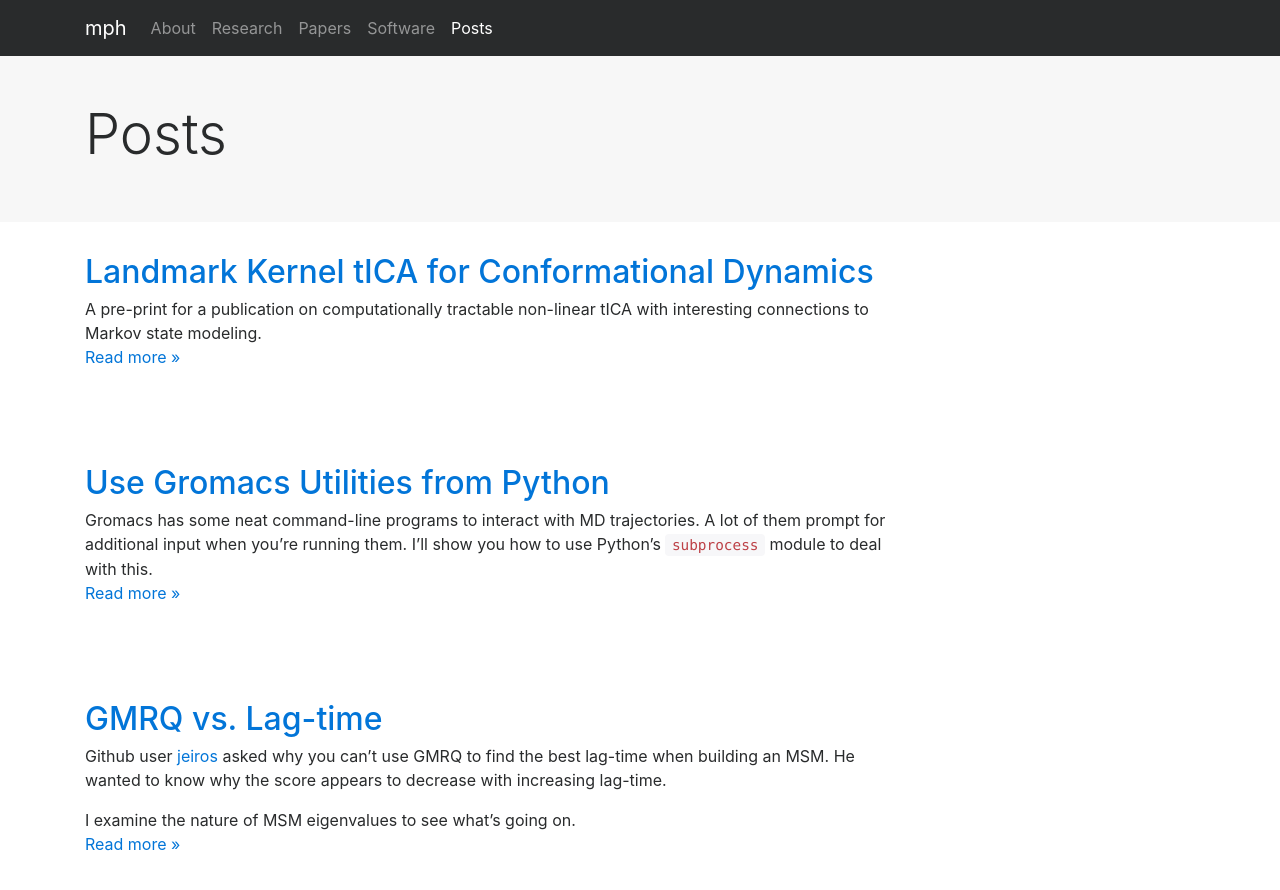
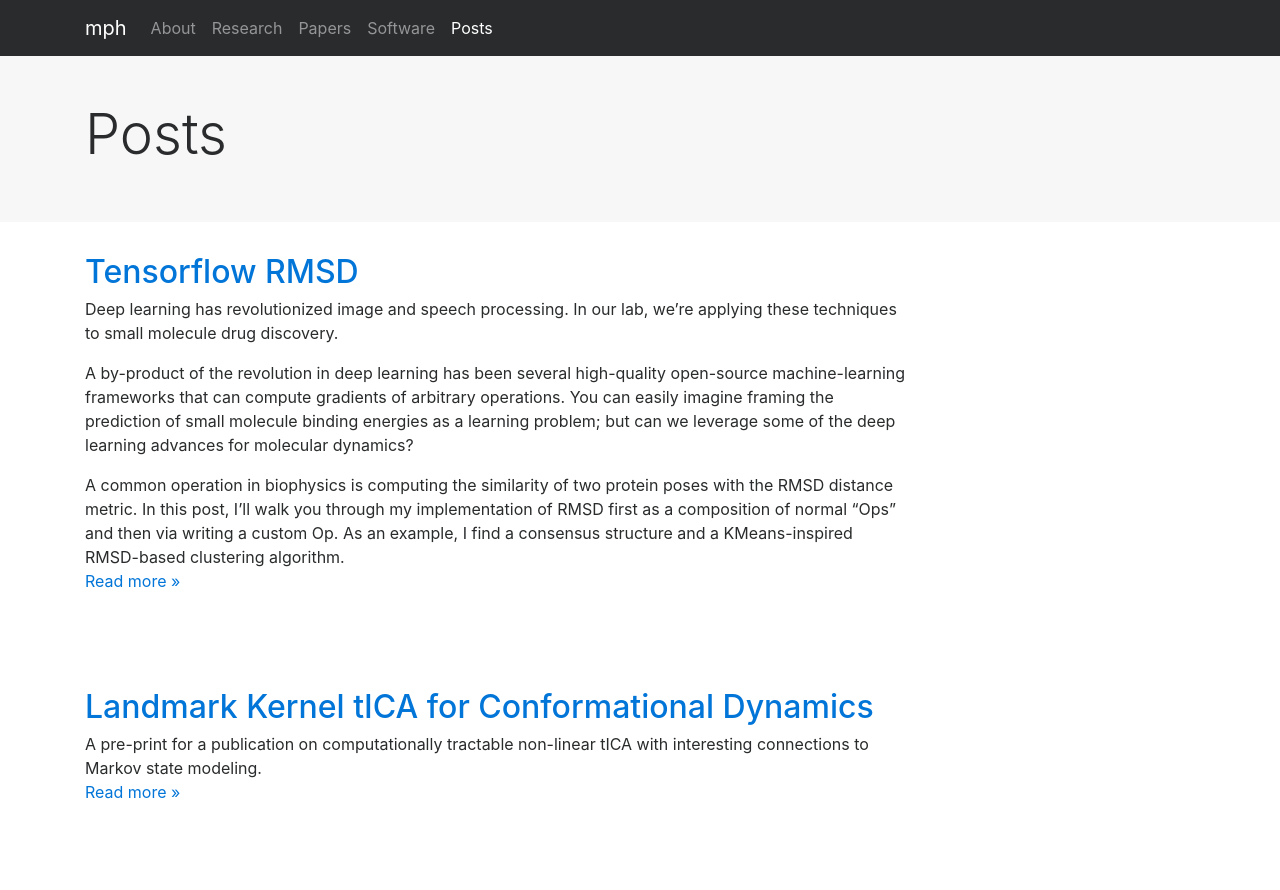
Before and after one commit to mpharrigan/mpharrigan.github.io, a Jekyll site: the page built from posts/index.html, in a window 1280 px wide and 900 px high. Shown: the top 890 px of the window. Built offline with Jekyll 4.4.1, drawn with Linux system fonts in a browser that asks for light colours.

Commit message:
Link to post

```diff
--- a/_data/posts.yaml
+++ b/_data/posts.yaml
@@ -1,3 +1,21 @@
+- url: /2017/tensorflow-rmsd.html
+  title: Tensorflow RMSD
+  date: 2017-05-17
+  excerpt: |+
+    Deep learning has revolutionized image and speech processing.
+    In our lab, we’re applying these techniques to small molecule drug discovery.
+
+    A by-product of the revolution in deep learning has been several high-quality
+    open-source machine-learning frameworks that can compute gradients of arbitrary operations.
+    You can easily imagine framing the prediction of small molecule binding energies as a learning problem;
+    but can we leverage some of the deep learning advances for molecular dynamics?
+
+    A common operation in biophysics is computing the similarity of two protein poses
+    with the RMSD distance metric. In this post, I'll walk you through my implementation of RMSD
+    first as a composition of normal "Ops" and then via writing a custom Op. As an example,
+    I find a consensus structure and a KMeans-inspired RMSD-based clustering algorithm.
+
+
 - url: /lktica/
   title: Landmark Kernel tICA for Conformational Dynamics
   date: 2017-04-03
```
Also changed, not shown: 2017/tensorflow-rmsd.md (+1 -1 lines).
